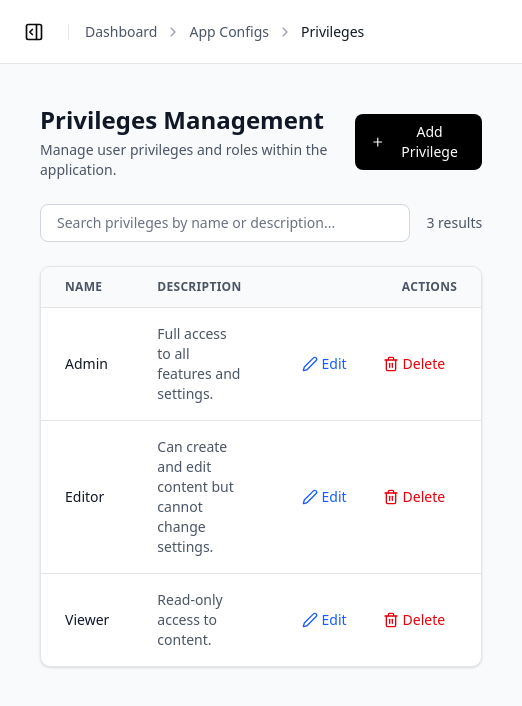
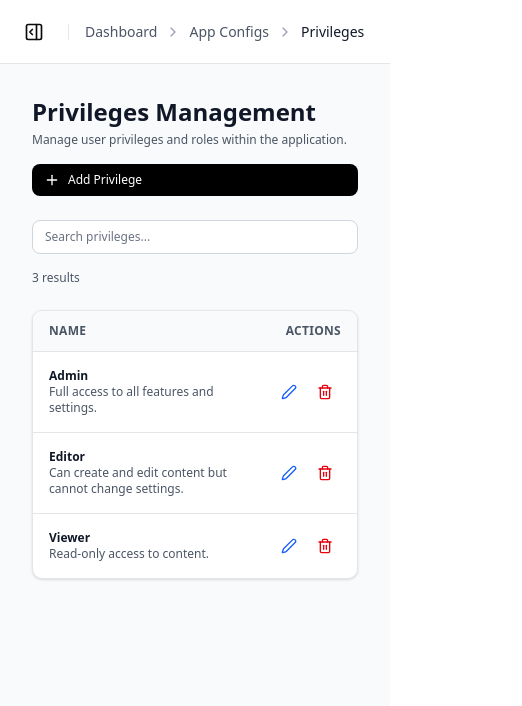
Before and after one commit to josh-boat365/nanopass, a Vue app: page /admin/dashboard/create-privileges in a window 390 px wide. Shown: the top 706 px of the page, 522 px wide, since content can reach past the window. Built offline with nearby package versions, Linux system fonts and the light colour scheme.

Commit message:
Improve privileges page UI responsiveness
Refactored the privileges management page for better mobile and small screen support. Updated table, modals, and form elements to use responsive classes and improved overall layout for usability across device sizes.

```diff
--- a/src/pages/privileges/Index.vue
+++ b/src/pages/privileges/Index.vue
@@ -1,139 +1,166 @@
 <script setup>
-import { ref } from 'vue'
-import { Trash2, Edit2, Plus } from 'lucide-vue-next'
-import BaseLayout from '@/layouts/AppLayout.vue'
+import { ref } from "vue";
+import { Trash2, Edit2, Plus } from "lucide-vue-next";
+import BaseLayout from "@/layouts/AppLayout.vue";
 
 // State management
 const privileges = ref([
-    { id: 1, name: 'Admin', description: 'Full access to all features and settings.' },
-    { id: 2, name: 'Editor', description: 'Can create and edit content but cannot change settings.' },
-    { id: 3, name: 'Viewer', description: 'Read-only access to content.' },
-])
+  {
+    id: 1,
+    name: "Admin",
+    description: "Full access to all features and settings.",
+  },
+  {
+    id: 2,
+    name: "Editor",
+    description: "Can create and edit content but cannot change settings.",
+  },
+  { id: 3, name: "Viewer", description: "Read-only access to content." },
+]);
 
-const showAddModal = ref(false)
-const showEditModal = ref(false)
-const showDeleteModal = ref(false)
-const selectedPrivilege = ref(null)
-const searchQuery = ref('')
+const showAddModal = ref(false);
+const showEditModal = ref(false);
+const showDeleteModal = ref(false);
+const selectedPrivilege = ref(null);
+const searchQuery = ref("");
 
 // Form data
 const formData = ref({
-    name: '',
-    description: '',
-})
+  name: "",
+  description: "",
+});
 
 // Computed filtered privileges based on search
-const filteredPrivileges = ref([])
+const filteredPrivileges = ref([]);
 const updateFilteredPrivileges = () => {
   if (!searchQuery.value.trim()) {
-        filteredPrivileges.value = privileges.value
-        return
+    filteredPrivileges.value = privileges.value;
+    return;
   }
-    const query = searchQuery.value.toLowerCase()
-    filteredPrivileges.value = privileges.value.filter(privilege =>
+  const query = searchQuery.value.toLowerCase();
+  filteredPrivileges.value = privileges.value.filter(
+    (privilege) =>
       privilege.name.toLowerCase().includes(query) ||
       privilege.description.toLowerCase().includes(query)
-    )
-}
+  );
+};
 
 // Open Add Modal
 const openAddModal = () => {
-    formData.value = { name: '', description: '' }
-    showAddModal.value = true
-}
+  formData.value = { name: "", description: "" };
+  showAddModal.value = true;
+};
 
 // Close Add Modal
 const closeAddModal = () => {
-    showAddModal.value = false
-    formData.value = { name: '', description: '' }
-}
+  showAddModal.value = false;
+  formData.value = { name: "", description: "" };
+};
 
 // Open Edit Modal
 const openEditModal = (privilege) => {
-    selectedPrivilege.value = privilege
-    formData.value = { name: privilege.name, description: privilege.description }
-    showEditModal.value = true
-}
+  selectedPrivilege.value = privilege;
+  formData.value = { name: privilege.name, description: privilege.description };
+  showEditModal.value = true;
+};
 
 // Close Edit Modal
 const closeEditModal = () => {
-    showEditModal.value = false
-    selectedPrivilege.value = null
-    formData.value = { name: '', description: '' }
-}
+  showEditModal.value = false;
+  selectedPrivilege.value = null;
+  formData.value = { name: "", description: "" };
+};
 
 // Open Delete Modal
 const openDeleteModal = (privilege) => {
-    selectedPrivilege.value = privilege
-    showDeleteModal.value = true
-}
+  selectedPrivilege.value = privilege;
+  showDeleteModal.value = true;
+};
 
 // Close Delete Modal
 const closeDeleteModal = () => {
-    showDeleteModal.value = false
-    selectedPrivilege.value = null
-}
+  showDeleteModal.value = false;
+  selectedPrivilege.value = null;
+};
 
 // Add Privilege
 const addPrivilege = () => {
   if (formData.value.name.trim()) {
     privileges.value.push({
-            id: Math.max(...privileges.value.map(p => p.id), 0) + 1,
+      id: Math.max(...privileges.value.map((p) => p.id), 0) + 1,
       name: formData.value.name,
       description: formData.value.description,
-        })
-        updateFilteredPrivileges()
-        closeAddModal()
+    });
+    updateFilteredPrivileges();
+    closeAddModal();
   }
-}
+};
 
 // Update Privilege
 const updatePrivilege = () => {
   if (formData.value.name.trim() && selectedPrivilege.value) {
-        const index = privileges.value.findIndex(p => p.id === selectedPrivilege.value.id)
+    const index = privileges.value.findIndex(
+      (p) => p.id === selectedPrivilege.value.id
+    );
     if (index > -1) {
-            privileges.value[index].name = formData.value.name
-            privileges.value[index].description = formData.value.description
+      privileges.value[index].name = formData.value.name;
+      privileges.value[index].description = formData.value.description;
     }
-        closeEditModal()
+    closeEditModal();
   }
-}
+};
 
 // Delete Privilege
 const deletePrivilege = () => {
-    privileges.value = privileges.value.filter(p => p.id !== selectedPrivilege.value.id)
-    updateFilteredPrivileges()
-    closeDeleteModal()
-}
+  privileges.value = privileges.value.filter(
+    (p) => p.id !== selectedPrivilege.value.id
+  );
+  updateFilteredPrivileges();
+  closeDeleteModal();
+};
 
 // Initialize filtered privileges on component mount
-updateFilteredPrivileges()
+updateFilteredPrivileges();
 </script>
 
 <template>
   <BaseLayout>
-        <div class="p-6">
-            <div class="flex items-center justify-between mb-6">
+    <div class="p-4 sm:p-6">
+      <div
+        class="flex flex-col sm:flex-row sm:items-center sm:justify-between mb-6 gap-4 sm:gap-0"
+      >
         <div>
-                    <h1 class="text-2xl font-bold text-gray-900">Privileges Management</h1>
-                    <p class="text-gray-600 text-sm mt-1">Manage user privileges and roles within the application.</p>
+          <h1 class="text-2xl sm:text-3xl font-bold text-gray-900">
+            Privileges Management
+          </h1>
+          <p class="text-gray-600 text-xs sm:text-sm mt-1">
+            Manage user privileges and roles within the application.
+          </p>
         </div>
-                <button @click="openAddModal"
-                    class="inline-flex items-center gap-2 px-4 py-2 bg-black text-white text-sm font-medium rounded-md hover:bg-gray-800 focus:outline-none focus:ring-2 focus:ring-black focus:ring-offset-2">
+        <button
+          @click="openAddModal"
+          class="inline-flex items-center gap-2 px-3 sm:px-4 py-2 bg-black text-white text-xs sm:text-sm font-medium rounded-md hover:bg-gray-800 focus:outline-none focus:ring-2 focus:ring-black focus:ring-offset-2 whitespace-nowrap"
+        >
           <Plus class="h-4 w-4" />
           Add Privilege
         </button>
       </div>
 
       <!-- Search Bar -->
-            <div class="mb-6 flex items-center gap-4">
+      <div class="mb-6 flex flex-col sm:flex-row sm:items-center gap-4">
         <div class="flex-1">
-                    <input v-model="searchQuery" @input="updateFilteredPrivileges" type="text"
-                        placeholder="Search privileges by name or description..."
-                        class="w-full px-4 py-2 border border-gray-300 rounded-md text-sm bg-white text-gray-900 placeholder-gray-500 focus:outline-none focus:ring-2 focus:ring-black focus:border-transparent" />
+          <input
+            v-model="searchQuery"
+            @input="updateFilteredPrivileges"
+            type="text"
+            placeholder="Search privileges..."
+            class="w-full px-3 sm:px-4 py-2 border border-gray-300 rounded-md text-xs sm:text-sm bg-white text-gray-900 placeholder-gray-500 focus:outline-none focus:ring-2 focus:ring-black focus:border-transparent"
+          />
         </div>
-                <div class="text-sm text-gray-600">
-                    {{ filteredPrivileges.length }} result{{ filteredPrivileges.length !== 1 ? 's' : '' }}
+        <div class="text-xs sm:text-sm text-gray-600 whitespace-nowrap">
+          {{ filteredPrivileges.length }} result{{
+            filteredPrivileges.length !== 1 ? "s" : ""
+          }}
         </div>
       </div>
 
@@ -144,39 +171,58 @@ updateFilteredPrivileges()
             <thead>
               <tr class="border-b bg-gray-50">
                 <th
-                                    class="px-6 py-3 text-left text-xs font-semibold text-gray-600 uppercase tracking-wide">
+                  class="px-4 sm:px-6 py-3 text-left text-xs font-semibold text-gray-600 uppercase tracking-wide"
+                >
                   Name
                 </th>
                 <th
-                                    class="px-6 py-3 text-left text-xs font-semibold text-gray-600 uppercase tracking-wide">
+                  class="px-4 sm:px-6 py-3 text-left text-xs font-semibold text-gray-600 uppercase tracking-wide hidden sm:table-cell"
+                >
                   Description
                 </th>
                 <th
-                                    class="px-6 py-3 text-right text-xs font-semibold text-gray-600 uppercase tracking-wide">
+                  class="px-4 sm:px-6 py-3 text-right text-xs font-semibold text-gray-600 uppercase tracking-wide"
+                >
                   Actions
                 </th>
               </tr>
             </thead>
             <tbody class="divide-y">
-                            <tr v-for="privilege in filteredPrivileges" :key="privilege.id"
-                                class="hover:bg-gray-50 transition-colors">
-                                <td class="px-6 py-4 text-sm font-medium text-gray-900">
-                                    {{ privilege.name }}
+              <tr
+                v-for="privilege in filteredPrivileges"
+                :key="privilege.id"
+                class="hover:bg-gray-50 transition-colors"
+              >
+                <td
+                  class="px-4 sm:px-6 py-4 text-xs sm:text-sm font-medium text-gray-900"
+                >
+                  <div class="flex flex-col sm:block">
+                    <span class="font-semibold">{{ privilege.name }}</span>
+                    <span class="text-gray-600 sm:hidden text-xs">{{
+                      privilege.description
+                    }}</span>
+                  </div>
                 </td>
-                                <td class="px-6 py-4 text-sm text-gray-600">
+                <td
+                  class="px-4 sm:px-6 py-4 text-xs sm:text-sm text-gray-600 hidden sm:table-cell"
+                >
                   {{ privilege.description }}
                 </td>
-                                <td class="px-6 py-4 text-right">
-                                    <div class="flex items-center justify-end gap-3">
-                                        <button @click="openEditModal(privilege)"
-                                            class="inline-flex items-center gap-1 px-3 py-1.5 text-sm text-blue-600 hover:bg-blue-50 rounded-md transition-colors">
+                <td class="px-4 sm:px-6 py-4 text-right">
+                  <div class="flex items-center justify-end gap-1 sm:gap-2">
+                    <button
+                      @click="openEditModal(privilege)"
+                      class="inline-flex items-center gap-1 px-2 sm:px-3 py-1.5 text-xs sm:text-sm text-blue-600 hover:bg-blue-50 rounded-md transition-colors"
+                    >
                       <Edit2 class="h-4 w-4" />
-                                            Edit
+                      <span class="hidden sm:inline">Edit</span>
                     </button>
-                                        <button @click="openDeleteModal(privilege)"
-                                            class="inline-flex items-center gap-1 px-3 py-1.5 text-sm text-red-600 hover:bg-red-50 rounded-md transition-colors">
+                    <button
+                      @click="openDeleteModal(privilege)"
+                      class="inline-flex items-center gap-1 px-2 sm:px-3 py-1.5 text-xs sm:text-sm text-red-600 hover:bg-red-50 rounded-md transition-colors"
+                    >
                       <Trash2 class="h-4 w-4" />
-                                            Delete
+                      <span class="hidden sm:inline">Delete</span>
                     </button>
                   </div>
                 </td>
@@ -186,48 +232,76 @@ updateFilteredPrivileges()
         </div>
 
         <!-- Empty state -->
-                <div v-if="filteredPrivileges.length === 0" class="px-6 py-12 text-center">
-                    <p class="text-gray-500 text-sm">
-                        {{ searchQuery.trim() ? 'No privileges match your search.' : 'No privileges found. Create your first one.' }}
+        <div
+          v-if="filteredPrivileges.length === 0"
+          class="px-4 sm:px-6 py-12 text-center"
+        >
+          <p class="text-gray-500 text-xs sm:text-sm">
+            {{
+              searchQuery.trim()
+                ? "No privileges match your search."
+                : "No privileges found. Create your first one."
+            }}
           </p>
         </div>
       </div>
     </div>
 
     <!-- Add Privilege Modal -->
-        <div v-if="showAddModal"
-            class="fixed inset-0 z-50 flex items-center justify-center bg-black/40 backdrop-blur-sm">
+    <div
+      v-if="showAddModal"
+      class="fixed inset-0 z-50 flex items-center justify-center bg-black/40 backdrop-blur-sm p-4"
+    >
       <div class="relative w-full max-w-md rounded-lg bg-white shadow-xl">
         <!-- Modal Header -->
-                <div class="border-b px-6 py-4">
+        <div class="border-b px-4 sm:px-6 py-4">
           <h2 class="text-lg font-semibold text-gray-900">Add New Privilege</h2>
         </div>
 
         <!-- Modal Body -->
-                <div class="px-6 py-4 space-y-4">
+        <div class="px-4 sm:px-6 py-4 space-y-4">
           <div>
-                        <label for="add-name" class="block text-sm font-medium text-gray-900 mb-1">Privilege
-                            Name</label>
-                        <input id="add-name" v-model="formData.name" type="text" placeholder="Enter privilege name"
-                            class="w-full px-3 py-2 border border-gray-300 rounded-md text-sm bg-white text-gray-900 placeholder-gray-500 focus:outline-none focus:ring-2 focus:ring-black focus:border-transparent" />
+            <label
+              for="add-name"
+              class="block text-xs sm:text-sm font-medium text-gray-900 mb-1"
+              >Privilege Name</label
+            >
+            <input
+              id="add-name"
+              v-model="formData.name"
+              type="text"
+              placeholder="Enter privilege name"
+              class="w-full px-3 py-2 border border-gray-300 rounded-md text-xs sm:text-sm bg-white text-gray-900 placeholder-gray-500 focus:outline-none focus:ring-2 focus:ring-black focus:border-transparent"
+            />
           </div>
           <div>
-                        <label for="add-description"
-                            class="block text-sm font-medium text-gray-900 mb-1">Description</label>
-                        <textarea id="add-description" v-model="formData.description" rows="3"
+            <label
+              for="add-description"
+              class="block text-xs sm:text-sm font-medium text-gray-900 mb-1"
+              >Description</label
+            >
+            <textarea
+              id="add-description"
+              v-model="formData.description"
+              rows="3"
               placeholder="Enter privilege description"
-                            class="w-full px-3 py-2 border border-gray-300 rounded-md text-sm bg-white text-gray-900 placeholder-gray-500 focus:outline-none focus:ring-2 focus:ring-black focus:border-transparent"></textarea>
+              class="w-full px-3 py-2 border border-gray-300 rounded-md text-xs sm:text-sm bg-white text-gray-900 placeholder-gray-500 focus:outline-none focus:ring-2 focus:ring-black focus:border-transparent"
+            ></textarea>
           </div>
         </div>
 
         <!-- Modal Footer -->
-                <div class="border-t px-6 py-4 flex gap-3 justify-end">
-                    <button @click="closeAddModal"
-                        class="px-4 py-2 text-sm font-medium text-gray-700 bg-gray-100 rounded-md hover:bg-gray-200 focus:outline-none focus:ring-2 focus:ring-gray-300">
+        <div class="border-t px-4 sm:px-6 py-4 flex gap-2 sm:gap-3 justify-end">
+          <button
+            @click="closeAddModal"
+            class="px-3 sm:px-4 py-2 text-xs sm:text-sm font-medium text-gray-700 bg-gray-100 rounded-md hover:bg-gray-200 focus:outline-none focus:ring-2 focus:ring-gray-300"
+          >
             Cancel
           </button>
-                    <button @click="addPrivilege"
-                        class="px-4 py-2 text-sm font-medium text-white bg-black rounded-md hover:bg-gray-800 focus:outline-none focus:ring-2 focus:ring-black">
+          <button
+            @click="addPrivilege"
+            class="px-3 sm:px-4 py-2 text-xs sm:text-sm font-medium text-white bg-black rounded-md hover:bg-gray-800 focus:outline-none focus:ring-2 focus:ring-black"
+          >
             Add Privilege
           </button>
         </div>
@@ -235,39 +309,60 @@ updateFilteredPrivileges()
     </div>
 
     <!-- Edit Privilege Modal -->
-        <div v-if="showEditModal"
-            class="fixed inset-0 z-50 flex items-center justify-center bg-black/40 backdrop-blur-sm">
+    <div
+      v-if="showEditModal"
+      class="fixed inset-0 z-50 flex items-center justify-center bg-black/40 backdrop-blur-sm p-4"
+    >
       <div class="relative w-full max-w-md rounded-lg bg-white shadow-xl">
         <!-- Modal Header -->
-                <div class="border-b px-6 py-4">
+        <div class="border-b px-4 sm:px-6 py-4">
           <h2 class="text-lg font-semibold text-gray-900">Edit Privilege</h2>
         </div>
 
         <!-- Modal Body -->
-                <div class="px-6 py-4 space-y-4">
+        <div class="px-4 sm:px-6 py-4 space-y-4">
           <div>
-                        <label for="edit-name" class="block text-sm font-medium text-gray-900 mb-1">Privilege
-                            Name</label>
-                        <input id="edit-name" v-model="formData.name" type="text" placeholder="Enter privilege name"
-                            class="w-full px-3 py-2 border border-gray-300 rounded-md text-sm bg-white text-gray-900 placeholder-gray-500 focus:outline-none focus:ring-2 focus:ring-black focus:border-transparent" />
+            <label
+              for="edit-name"
+              class="block text-xs sm:text-sm font-medium text-gray-900 mb-1"
+              >Privilege Name</label
+            >
+            <input
+              id="edit-name"
+              v-model="formData.name"
+              type="text"
+              placeholder="Enter privilege name"
+              class="w-full px-3 py-2 border border-gray-300 rounded-md text-xs sm:text-sm bg-white text-gray-900 placeholder-gray-500 focus:outline-none focus:ring-2 focus:ring-black focus:border-transparent"
+            />
           </div>
           <div>
-                        <label for="edit-description"
-                            class="block text-sm font-medium text-gray-900 mb-1">Description</label>
-                        <textarea id="edit-description" v-model="formData.description" rows="3"
+            <label
+              for="edit-description"
+              class="block text-xs sm:text-sm font-medium text-gray-900 mb-1"
+              >Description</label
+            >
+            <textarea
+              id="edit-description"
+              v-model="formData.description"
+              rows="3"
               placeholder="Enter privilege description"
-                            class="w-full px-3 py-2 border border-gray-300 rounded-md text-sm bg-white text-gray-900 placeholder-gray-500 focus:outline-none focus:ring-2 focus:ring-black focus:border-transparent"></textarea>
+              class="w-full px-3 py-2 border border-gray-300 rounded-md text-xs sm:text-sm bg-white text-gray-900 placeholder-gray-500 focus:outline-none focus:ring-2 focus:ring-black focus:border-transparent"
+            ></textarea>
           </div>
         </div>
 
         <!-- Modal Footer -->
-                <div class="border-t px-6 py-4 flex gap-3 justify-end">
-                    <button @click="closeEditModal"
-                        class="px-4 py-2 text-sm font-medium text-gray-700 bg-gray-100 rounded-md hover:bg-gray-200 focus:outline-none focus:ring-2 focus:ring-gray-300">
+        <div class="border-t px-4 sm:px-6 py-4 flex gap-2 sm:gap-3 justify-end">
+          <button
+            @click="closeEditModal"
+            class="px-3 sm:px-4 py-2 text-xs sm:text-sm font-medium text-gray-700 bg-gray-100 rounded-md hover:bg-gray-200 focus:outline-none focus:ring-2 focus:ring-gray-300"
+          >
             Cancel
           </button>
-                    <button @click="updatePrivilege"
-                        class="px-4 py-2 text-sm font-medium text-white bg-black rounded-md hover:bg-gray-800 focus:outline-none focus:ring-2 focus:ring-black">
+          <button
+            @click="updatePrivilege"
+            class="px-3 sm:px-4 py-2 text-xs sm:text-sm font-medium text-white bg-black rounded-md hover:bg-gray-800 focus:outline-none focus:ring-2 focus:ring-black"
+          >
             Save Changes
           </button>
         </div>
@@ -275,30 +370,39 @@ updateFilteredPrivileges()
     </div>
 
     <!-- Delete Confirmation Modal -->
-        <div v-if="showDeleteModal"
-            class="fixed inset-0 z-50 flex items-center justify-center bg-black/40 backdrop-blur-sm">
+    <div
+      v-if="showDeleteModal"
+      class="fixed inset-0 z-50 flex items-center justify-center bg-black/40 backdrop-blur-sm p-4"
+    >
       <div class="relative w-full max-w-md rounded-lg bg-white shadow-xl">
         <!-- Modal Header -->
-                <div class="border-b px-6 py-4">
+        <div class="border-b px-4 sm:px-6 py-4">
           <h2 class="text-lg font-semibold text-gray-900">Delete Privilege</h2>
         </div>
 
         <!-- Modal Body -->
-                <div class="px-6 py-4">
-                    <p class="text-sm text-gray-600">
-                        Are you sure you want to delete <span class="font-semibold text-gray-900">{{
-                            selectedPrivilege?.name }}</span>? This action cannot be undone.
+        <div class="px-4 sm:px-6 py-4">
+          <p class="text-xs sm:text-sm text-gray-600">
+            Are you sure you want to delete
+            <span class="font-semibold text-gray-900">{{
+              selectedPrivilege?.name
+            }}</span
+            >? This action cannot be undone.
           </p>
         </div>
 
         <!-- Modal Footer -->
-                <div class="border-t px-6 py-4 flex gap-3 justify-end">
-                    <button @click="closeDeleteModal"
-                        class="px-4 py-2 text-sm font-medium text-gray-700 bg-gray-100 rounded-md hover:bg-gray-200 focus:outline-none focus:ring-2 focus:ring-gray-300">
+        <div class="border-t px-4 sm:px-6 py-4 flex gap-2 sm:gap-3 justify-end">
+          <button
+            @click="closeDeleteModal"
+            class="px-3 sm:px-4 py-2 text-xs sm:text-sm font-medium text-gray-700 bg-gray-100 rounded-md hover:bg-gray-200 focus:outline-none focus:ring-2 focus:ring-gray-300"
+          >
             Cancel
           </button>
-                    <button @click="deletePrivilege"
-                        class="px-4 py-2 text-sm font-medium text-white bg-red-600 rounded-md hover:bg-red-700 focus:outline-none focus:ring-2 focus:ring-red-600">
+          <button
+            @click="deletePrivilege"
+            class="px-3 sm:px-4 py-2 text-xs sm:text-sm font-medium text-white bg-red-600 rounded-md hover:bg-red-700 focus:outline-none focus:ring-2 focus:ring-red-600"
+          >
             Delete
           </button>
         </div>
```
Lines whose indentation alone changed are shown as unchanged.
